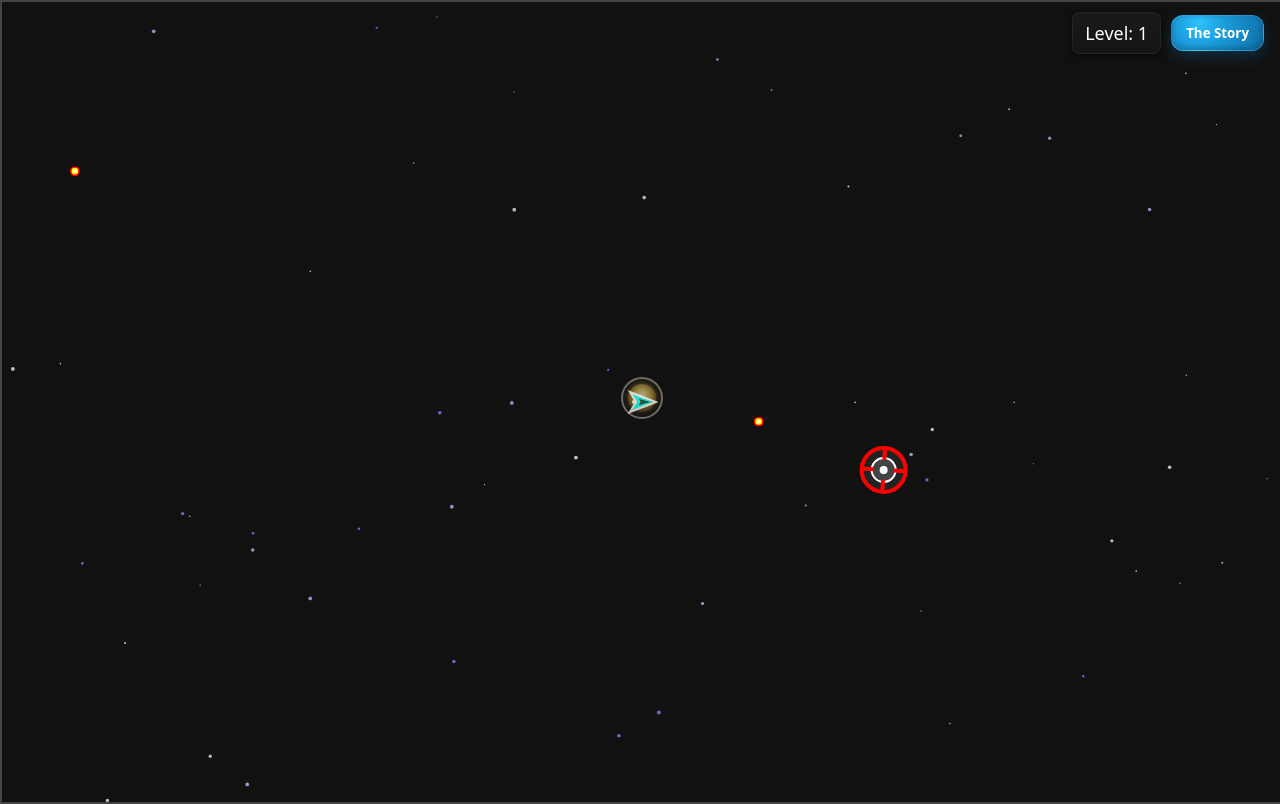
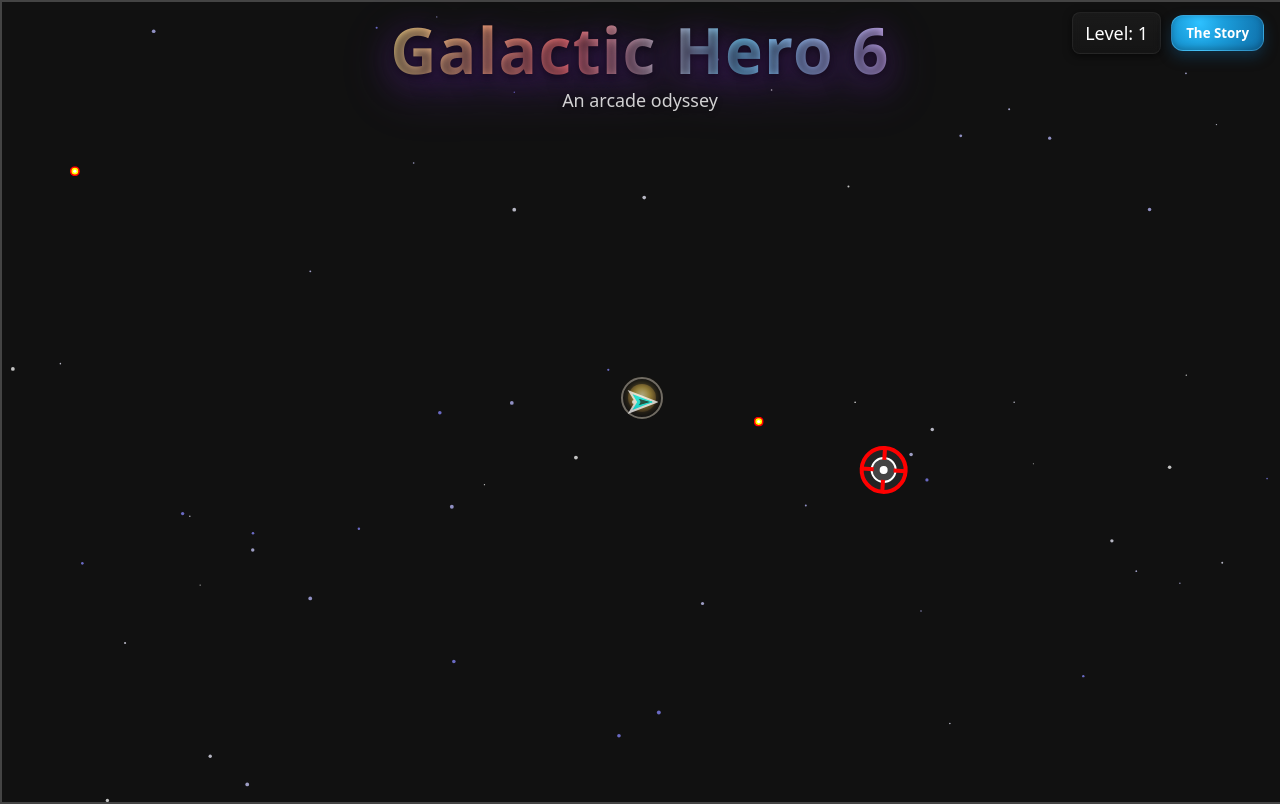
Before and after one commit to dahln/space, a plain HTML site: page game/index.html in a window 1280 px wide. Drawn offline with Linux system fonts and the light colour scheme.

Commit message:
Add name

```diff
--- a/game/index.html
+++ b/game/index.html
@@ -7,6 +7,10 @@
     <link rel="stylesheet" href="style.css">
 </head>
 <body>
+    <div id="title">
+        <div class="title-main">Galactic Hero 6</div>
+        <div class="title-sub">An arcade odyssey</div>
+    </div>
     <div id="hud">
         <div id="levelDisplay">Level: 1</div>
         <button id="storyButton" aria-label="Read the story">The Story</button>
--- a/game/style.css
+++ b/game/style.css
@@ -18,6 +18,44 @@ body {
 
 /* HUD container */
 #hud { position: absolute; top: 12px; right: 16px; z-index: 20; display: flex; gap: 10px; align-items: center; }
+
+/* Epic page title */
+#title {
+    position: absolute;
+    top: 18px;
+    left: 50%;
+    transform: translateX(-50%);
+    text-align: center;
+    z-index: 30; /* above HUD and canvas */
+    pointer-events: none; /* don't block clicks */
+}
+.title-main {
+    font-family: 'Segoe UI', system-ui, -apple-system, 'Helvetica Neue', Arial;
+    font-weight: 800;
+    font-size: clamp(28px, 6vw, 64px);
+    line-height: 1;
+    letter-spacing: 0.02em;
+    color: #fff;
+    /* gradient text */
+    background: linear-gradient(90deg, #ffe28a 0%, #ff7a7a 35%, #7ad9ff 70%, #d6b8ff 100%);
+    -webkit-background-clip: text;
+    background-clip: text;
+    color: transparent;
+    text-shadow:
+        0 6px 30px rgba(58, 22, 90, 0.6),
+        0 2px 8px rgba(0,0,0,0.6);
+    filter: drop-shadow(0 10px 22px rgba(120,50,200,0.35));
+    transform-origin: center;
+}
+.title-sub {
+    margin-top: 6px;
+    font-family: system-ui, sans-serif;
+    font-size: clamp(12px, 1.4vw, 18px);
+    color: rgba(255,255,255,0.85);
+    text-shadow: 0 2px 6px rgba(0,0,0,0.45);
+    opacity: 0.95;
+    pointer-events: none;
+}
 
 /* Level display */
 #levelDisplay { color: #fff; font-family: system-ui, sans-serif; font-size: 18px; background: linear-gradient(180deg, rgba(255,255,255,0.04), rgba(255,255,255,0.02)); padding: 8px 12px; border-radius: 8px; border: 1px solid rgba(255,255,255,0.06); box-shadow: 0 2px 8px rgba(0,0,0,0.6); backdrop-filter: blur(4px); }
```
